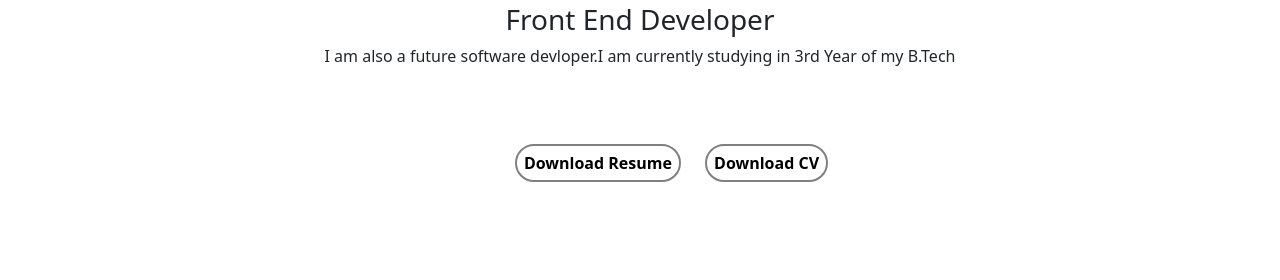
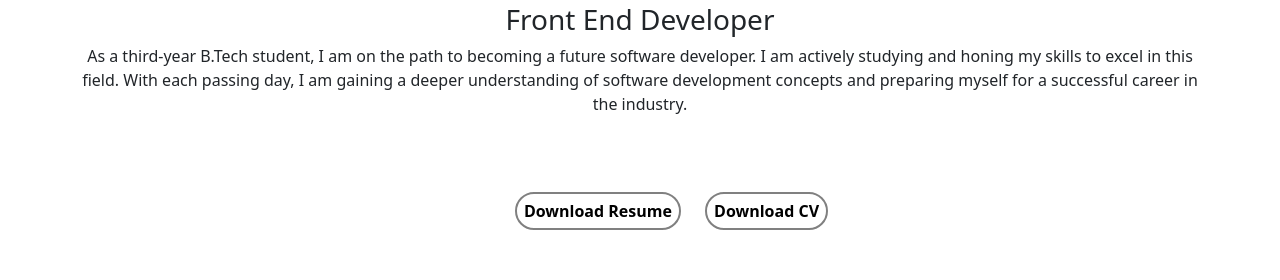
Before and after one commit to Amancr79/resume, a plain HTML site: page index.html in a window 1280 px wide. Shown: the part 375-655 px from the top of the page. Drawn offline with nearby package versions, Linux system fonts and the light colour scheme.

Commit message:
Add files via upload

```diff
--- a/index.html
+++ b/index.html
@@ -47,7 +47,7 @@
                         <!-- <marquee> <h1>Hi , I am Aman Kr. Karan</h1></marquee> -->
                         <h1>Hi , I am Aman Kr. Karan</h1>
                         <h3>Front End Developer</h3>
-                        <p>I am also a future software devloper.I am currently studying in 3rd Year of my B.Tech</p>
+                        <p>As a third-year B.Tech student, I am on the path to becoming a future software developer. I am actively studying and honing my skills to excel in this field. With each passing day, I am gaining a deeper understanding of software development concepts and preparing myself for a successful career in the industry.</p>
                     </div>
                     <div class="btn_box">
                       <button type="button" class=" button">Download Resume</button>
```
